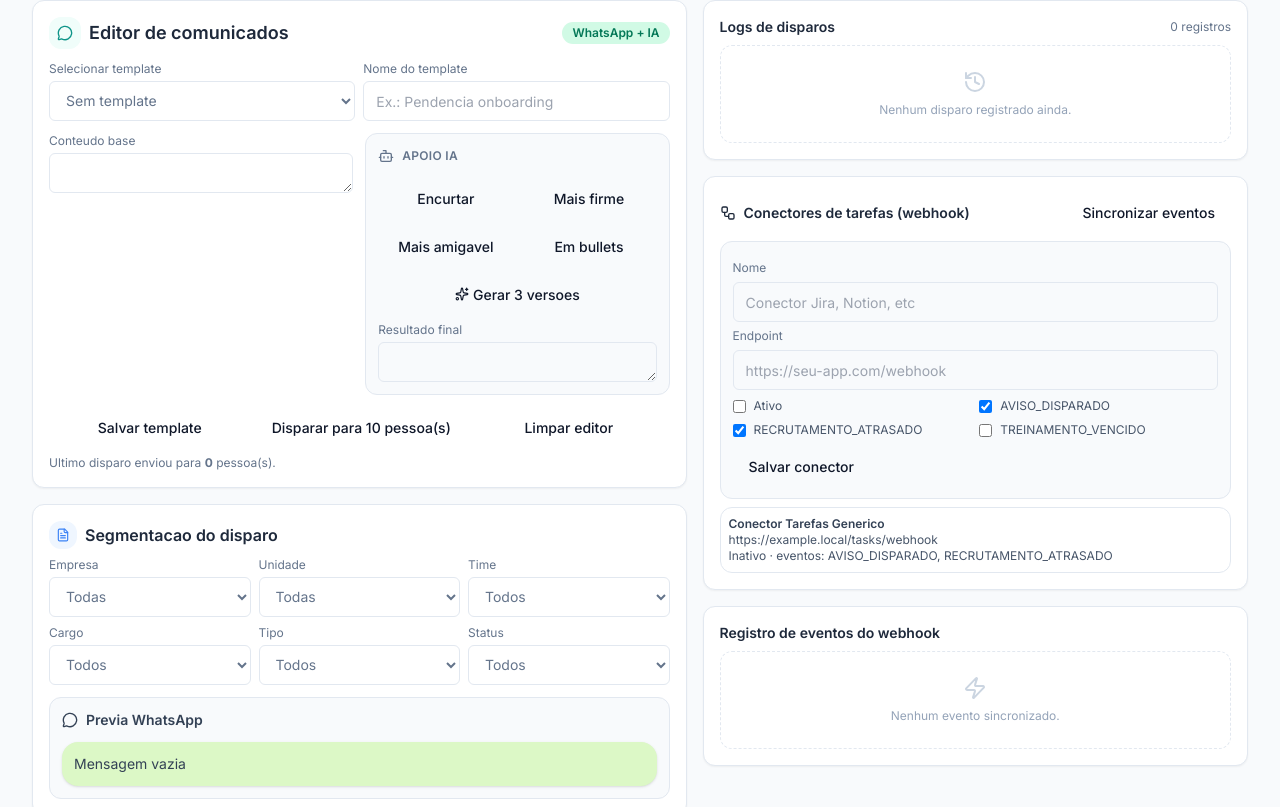
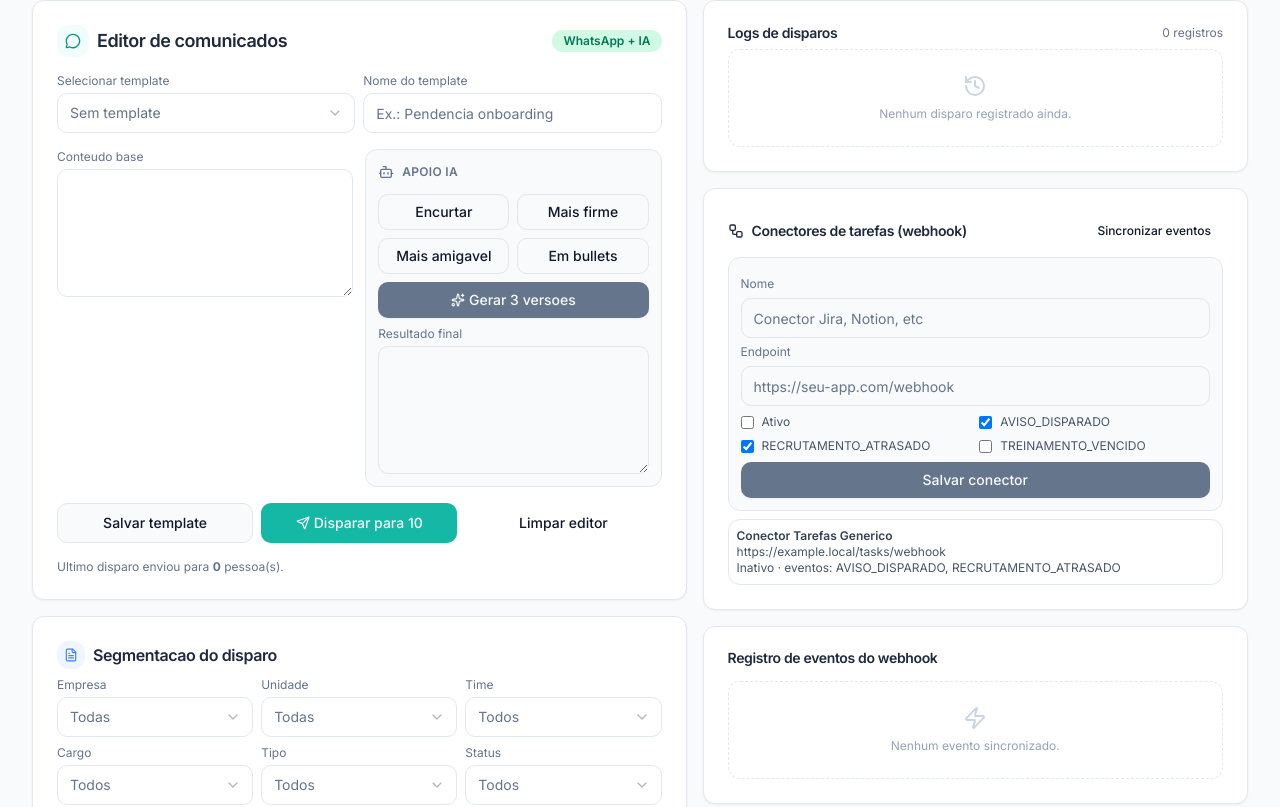
Before and after one commit to vaquev01/rh-manager, a Next.js app: page /comunicados in a window 1280 px wide. Shown: the part 253-1060 px from the top of the page. Built offline with nearby package versions, Linux system fonts and the light colour scheme.

Commit message:
feat: modernize secondary pages (comunicados, recrutamento, configuracoes) with design system components

```diff
--- a/src/app/comunicados/page.tsx
+++ b/src/app/comunicados/page.tsx
@@ -4,8 +4,14 @@ import { useMemo, useState } from "react";
 import { Bot, FileText, History, MessageCircle, Send, Sparkles, Workflow, Zap } from "lucide-react";
 
 import { useToast } from "@/components/toast";
+import { useAppState } from "@/components/state-provider";
 
-import { useAppState } from "@/components/state-provider";
+import { Button } from "@/components/ui/button";
+import { Card, CardContent, CardHeader, CardTitle } from "@/components/ui/card";
+import { Input } from "@/components/ui/input";
+import { Select } from "@/components/ui/select";
+import { Textarea } from "@/components/ui/textarea";
+import { Badge } from "@/components/ui/badge";
 
 function aiTransform(action: string, text: string): string {
   const cleanText = text.trim();
@@ -149,22 +155,25 @@ export default function ComunicadosPage() {
   return (
     <div className="page-enter grid gap-4 xl:grid-cols-[1.2fr,1fr]">
       <section className="space-y-4">
-        <div className="panel p-4">
-          <div className="mb-3 flex items-center justify-between">
+        <Card>
+          <CardHeader className="p-4 pb-2">
+            <div className="flex items-center justify-between">
               <div className="flex items-center gap-2">
                 <span className="inline-flex h-8 w-8 items-center justify-center rounded-lg bg-teal-50">
                   <MessageCircle className="h-4 w-4 text-teal-600" />
                 </span>
-              <h2 className="text-lg font-semibold text-slate-800">Editor de comunicados</h2>
+                <CardTitle className="text-lg font-semibold text-slate-800">Editor de comunicados</CardTitle>
               </div>
-            <span className="badge badge-ok">WhatsApp + IA</span>
+              <Badge variant="ok">WhatsApp + IA</Badge>
             </div>
+          </CardHeader>
 
+          <CardContent className="p-4 pt-2 space-y-4">
             <div className="grid gap-2 md:grid-cols-2">
               <label className="text-xs text-slate-500">
                 Selecionar template
-              <select
-                className="select mt-1"
+                <Select
+                  className="mt-1"
                   value={selectedTemplateId}
                   onChange={(event) => {
                     const value = event.target.value;
@@ -182,13 +191,13 @@ export default function ComunicadosPage() {
                       {template.nome}
                     </option>
                   ))}
-              </select>
+                </Select>
               </label>
 
               <label className="text-xs text-slate-500">
                 Nome do template
-              <input
-                className="input mt-1"
+                <Input
+                  className="mt-1"
                   value={templateNameDraft}
                   onChange={(event) => setTemplateNameDraft(event.target.value)}
                   placeholder="Ex.: Pendencia onboarding"
@@ -196,11 +205,11 @@ export default function ComunicadosPage() {
               </label>
             </div>
 
-          <div className="mt-3 grid gap-3 md:grid-cols-2">
+            <div className="grid gap-3 md:grid-cols-2">
               <label className="text-xs text-slate-500">
                 Conteudo base
-              <textarea
-                className="textarea mt-1"
+                <Textarea
+                  className="mt-1 h-32"
                   value={editorText}
                   onChange={(event) => {
                     setEditorText(event.target.value);
@@ -217,28 +226,28 @@ export default function ComunicadosPage() {
                   Apoio IA
                 </p>
                 <div className="mt-2 grid grid-cols-2 gap-2">
-                <button className="button" onClick={() => setAiResult(aiTransform("shorten", editorText))}>
+                  <Button variant="outline" size="sm" onClick={() => setAiResult(aiTransform("shorten", editorText))}>
                     Encurtar
-                </button>
-                <button className="button" onClick={() => setAiResult(aiTransform("firm", editorText))}>
+                  </Button>
+                  <Button variant="outline" size="sm" onClick={() => setAiResult(aiTransform("firm", editorText))}>
                     Mais firme
-                </button>
-                <button className="button" onClick={() => setAiResult(aiTransform("friendly", editorText))}>
+                  </Button>
+                  <Button variant="outline" size="sm" onClick={() => setAiResult(aiTransform("friendly", editorText))}>
                     Mais amigavel
-                </button>
-                <button className="button" onClick={() => setAiResult(aiTransform("bullets", editorText))}>
+                  </Button>
+                  <Button variant="outline" size="sm" onClick={() => setAiResult(aiTransform("bullets", editorText))}>
                     Em bullets
-                </button>
-                <button className="button secondary col-span-2" onClick={() => setAiResult(aiTransform("versions", editorText))}>
+                  </Button>
+                  <Button variant="secondary" size="sm" className="col-span-2" onClick={() => setAiResult(aiTransform("versions", editorText))}>
                     <Sparkles className="mr-1 inline h-3.5 w-3.5" />
                     Gerar 3 versoes
-                </button>
+                  </Button>
                 </div>
 
                 <label className="mt-2 block text-xs text-slate-500">
                   Resultado final
-                <textarea
-                  className="textarea mt-1"
+                  <Textarea
+                    className="mt-1 h-32"
                     value={aiResult}
                     onChange={(event) => setAiResult(event.target.value)}
                   />
@@ -246,9 +255,9 @@ export default function ComunicadosPage() {
               </div>
             </div>
 
-          <div className="mt-3 grid gap-2 md:grid-cols-3">
-            <button
-              className="button"
+            <div className="grid gap-2 md:grid-cols-3">
+              <Button
+                variant="outline"
                 onClick={() => {
                   if (!templateNameDraft.trim()) {
                     toast("Informe um nome para o template.", "error");
@@ -271,10 +280,10 @@ export default function ComunicadosPage() {
                 }}
               >
                 Salvar template
-            </button>
+              </Button>
 
-            <button
-              className="button primary"
+              <Button
+                variant="primary"
                 onClick={() => {
                   const recipients = sendCommunication({
                     templateId: selectedTemplateId || undefined,
@@ -287,11 +296,11 @@ export default function ComunicadosPage() {
                 }}
               >
                 <Send className="mr-1 inline h-3.5 w-3.5" />
-              Disparar para {recipientPreviewCount} pessoa(s)
-            </button>
+                Disparar para {recipientPreviewCount}
+              </Button>
 
-            <button
-              className="button ghost"
+              <Button
+                variant="ghost"
                 onClick={() => {
                   setEditorText("");
                   setAiResult("");
@@ -300,26 +309,30 @@ export default function ComunicadosPage() {
                 }}
               >
                 Limpar editor
-            </button>
+              </Button>
             </div>
 
-          <p className="mt-2 text-xs text-slate-500">
+            <p className="text-xs text-slate-500">
               Ultimo disparo enviou para <strong>{lastRecipients}</strong> pessoa(s).
             </p>
-        </div>
+          </CardContent>
+        </Card>
 
-        <div className="panel p-4">
+        <Card>
+          <CardHeader className="p-4 pb-2">
             <div className="flex items-center gap-2">
               <span className="inline-flex h-7 w-7 items-center justify-center rounded-lg bg-blue-50">
                 <FileText className="h-3.5 w-3.5 text-blue-500" />
               </span>
-            <h3 className="text-base font-semibold text-slate-800">Segmentacao do disparo</h3>
+              <CardTitle className="text-base font-semibold text-slate-800">Segmentacao do disparo</CardTitle>
             </div>
-          <div className="mt-2 grid gap-2 md:grid-cols-3">
+          </CardHeader>
+          <CardContent className="p-4 pt-0">
+            <div className="grid gap-2 md:grid-cols-3">
               <label className="text-xs text-slate-500">
                 Empresa
-              <select
-                className="select mt-1"
+                <Select
+                  className="mt-1"
                   value={segmentacao.companyId ?? ""}
                   onChange={(event) =>
                     setSegmentacao((previous) => ({
@@ -336,13 +349,13 @@ export default function ComunicadosPage() {
                       {company.nome}
                     </option>
                   ))}
-              </select>
+                </Select>
               </label>
 
               <label className="text-xs text-slate-500">
                 Unidade
-              <select
-                className="select mt-1"
+                <Select
+                  className="mt-1"
                   value={segmentacao.unitId ?? ""}
                   onChange={(event) =>
                     setSegmentacao((previous) => ({
@@ -358,13 +371,13 @@ export default function ComunicadosPage() {
                       {unit.nome}
                     </option>
                   ))}
-              </select>
+                </Select>
               </label>
 
               <label className="text-xs text-slate-500">
                 Time
-              <select
-                className="select mt-1"
+                <Select
+                  className="mt-1"
                   value={segmentacao.teamId ?? ""}
                   onChange={(event) =>
                     setSegmentacao((previous) => ({
@@ -379,13 +392,13 @@ export default function ComunicadosPage() {
                       {team.nome}
                     </option>
                   ))}
-              </select>
+                </Select>
               </label>
 
               <label className="text-xs text-slate-500">
                 Cargo
-              <select
-                className="select mt-1"
+                <Select
+                  className="mt-1"
                   value={segmentacao.cargoId ?? ""}
                   onChange={(event) =>
                     setSegmentacao((previous) => ({
@@ -400,13 +413,13 @@ export default function ComunicadosPage() {
                       {role.nome}
                     </option>
                   ))}
-              </select>
+                </Select>
               </label>
 
               <label className="text-xs text-slate-500">
                 Tipo
-              <select
-                className="select mt-1"
+                <Select
+                  className="mt-1"
                   value={segmentacao.tipo ?? ""}
                   onChange={(event) =>
                     setSegmentacao((previous) => ({
@@ -418,13 +431,13 @@ export default function ComunicadosPage() {
                   <option value="">Todos</option>
                   <option value="FIXO">Fixo</option>
                   <option value="FREELA">Freela</option>
-              </select>
+                </Select>
               </label>
 
               <label className="text-xs text-slate-500">
                 Status
-              <select
-                className="select mt-1"
+                <Select
+                  className="mt-1"
                   value={segmentacao.status ?? ""}
                   onChange={(event) =>
                     setSegmentacao((previous) => ({
@@ -445,7 +458,7 @@ export default function ComunicadosPage() {
                   <option value="FERIAS">Ferias</option>
                   <option value="AFASTADO">Afastado</option>
                   <option value="OFF_HOJE">Off hoje</option>
-              </select>
+                </Select>
               </label>
             </div>
 
@@ -460,18 +473,21 @@ export default function ComunicadosPage() {
                 ))}
               </div>
             </div>
-        </div>
+          </CardContent>
+        </Card>
 
-        <div className="panel p-4">
+        <Card>
+          <CardHeader className="p-4 pb-2">
             <div className="flex flex-wrap items-center justify-between gap-2">
               <div className="flex items-center gap-2">
                 <span className="inline-flex h-7 w-7 items-center justify-center rounded-lg bg-amber-50">
                   <Zap className="h-3.5 w-3.5 text-amber-500" />
                 </span>
-              <h3 className="text-base font-semibold text-slate-800">Automacoes por evento</h3>
+                <CardTitle className="text-base font-semibold text-slate-800">Automacoes por evento</CardTitle>
               </div>
-            <button
-              className="button secondary"
+              <Button
+                variant="secondary"
+                size="sm"
                 onClick={() => {
                   const result = runCommunicationAutomations();
                   setLastAutomationResult(result);
@@ -479,13 +495,15 @@ export default function ComunicadosPage() {
                 }}
               >
                 Executar automacoes agora
-            </button>
+              </Button>
             </div>
-          <p className="mt-1 text-xs text-slate-500">
+          </CardHeader>
+          <CardContent className="p-4 pt-0">
+            <p className="mt-1 text-xs text-slate-500 mb-2">
               Ultima execucao: {lastAutomationResult.campanhas} campanha(s),{" "}
               {lastAutomationResult.destinatarios} destinatario(s)
             </p>
-          <div className="mt-2 grid gap-2 md:grid-cols-2">
+            <div className="grid gap-2 md:grid-cols-2">
               {state.automationRules.map((rule) => {
                 const eventLabel: Record<string, string> = {
                   DOC_PENDENTE: "Documento pendente",
@@ -497,7 +515,7 @@ export default function ComunicadosPage() {
                 return (
                   <label
                     key={rule.id}
-                className="flex items-center justify-between rounded-lg border border-slate-200 bg-white px-3 py-2 text-sm text-slate-700"
+                    className="flex items-center justify-between rounded-lg border border-slate-200 bg-white px-3 py-2 text-sm text-slate-700 hover:bg-slate-50 transition-colors"
                   >
                     <div>
                       <span className="font-medium">{eventLabel[rule.evento] ?? rule.evento}</span>
@@ -505,6 +523,7 @@ export default function ComunicadosPage() {
                     </div>
                     <input
                       type="checkbox"
+                      className="rounded border-slate-300 text-primary focus:ring-primary"
                       checked={rule.ativo}
                       onChange={(event) => toggleAutomationRule(rule.evento, event.target.checked)}
                     />
@@ -512,15 +531,19 @@ export default function ComunicadosPage() {
                 );
               })}
             </div>
-        </div>
+          </CardContent>
+        </Card>
       </section>
 
       <aside className="space-y-4">
-        <div className="panel p-4">
-          <div className="mb-2 flex items-center justify-between">
-            <h3 className="text-sm font-semibold text-slate-800">Logs de disparos</h3>
+        <Card>
+          <CardHeader className="p-4 pb-2">
+            <div className="flex items-center justify-between">
+              <CardTitle className="text-sm font-semibold text-slate-800">Logs de disparos</CardTitle>
               <span className="text-xs text-slate-500">{state.communicationLogs.length} registros</span>
             </div>
+          </CardHeader>
+          <CardContent className="p-4 pt-0">
             <ul className="max-h-80 space-y-2 overflow-auto text-xs text-slate-600">
               {campaignsWithDetails.map(({ campaign, recipients }) => (
                 <li key={campaign.id} className="rounded-lg border border-slate-200 bg-white p-2">
@@ -547,24 +570,28 @@ export default function ComunicadosPage() {
                 </li>
               )}
             </ul>
-        </div>
+          </CardContent>
+        </Card>
 
-        <div className="panel p-4">
-          <div className="mb-2 flex items-center justify-between">
-            <h3 className="inline-flex items-center gap-2 text-sm font-semibold text-slate-800">
+        <Card>
+          <CardHeader className="p-4 pb-2">
+            <div className="flex items-center justify-between">
+              <CardTitle className="inline-flex items-center gap-2 text-sm font-semibold text-slate-800">
                 <Workflow className="h-4 w-4" />
                 Conectores de tarefas (webhook)
-            </h3>
-            <button className="button ghost px-2 py-1 text-xs" onClick={() => { syncConnectorEvents(); toast("Eventos sincronizados.", "success"); }}>
+              </CardTitle>
+              <Button variant="ghost" size="sm" className="px-2 py-1 text-xs" onClick={() => { syncConnectorEvents(); toast("Eventos sincronizados.", "success"); }}>
                 Sincronizar eventos
-            </button>
+              </Button>
             </div>
+          </CardHeader>
 
+          <CardContent className="p-4 pt-0">
             <div className="space-y-2 rounded-xl border border-slate-200 bg-slate-50 p-3">
               <label className="text-xs text-slate-500">
                 Nome
-              <input
-                className="input mt-1"
+                <Input
+                  className="mt-1"
                   placeholder="Conector Jira, Notion, etc"
                   value={webhookDraft.nome}
                   onChange={(event) =>
@@ -575,8 +602,8 @@ export default function ComunicadosPage() {
 
               <label className="text-xs text-slate-500">
                 Endpoint
-              <input
-                className="input mt-1"
+                <Input
+                  className="mt-1"
                   placeholder="https://seu-app.com/webhook"
                   value={webhookDraft.endpoint}
                   onChange={(event) =>
@@ -589,6 +616,7 @@ export default function ComunicadosPage() {
                 <label className="inline-flex items-center gap-2">
                   <input
                     type="checkbox"
+                    className="rounded border-slate-300 text-primary focus:ring-primary"
                     checked={webhookDraft.ativo}
                     onChange={(event) =>
                       setWebhookDraft((previous) => ({ ...previous, ativo: event.target.checked }))
@@ -599,6 +627,7 @@ export default function ComunicadosPage() {
                 <label className="inline-flex items-center gap-2">
                   <input
                     type="checkbox"
+                    className="rounded border-slate-300 text-primary focus:ring-primary"
                     checked={webhookDraft.aviso}
                     onChange={(event) =>
                       setWebhookDraft((previous) => ({ ...previous, aviso: event.target.checked }))
@@ -609,6 +638,7 @@ export default function ComunicadosPage() {
                 <label className="inline-flex items-center gap-2">
                   <input
                     type="checkbox"
+                    className="rounded border-slate-300 text-primary focus:ring-primary"
                     checked={webhookDraft.recrutamento}
                     onChange={(event) =>
                       setWebhookDraft((previous) => ({ ...previous, recrutamento: event.target.checked }))
@@ -619,6 +649,7 @@ export default function ComunicadosPage() {
                 <label className="inline-flex items-center gap-2">
                   <input
                     type="checkbox"
+                    className="rounded border-slate-300 text-primary focus:ring-primary"
                     checked={webhookDraft.treinamento}
                     onChange={(event) =>
                       setWebhookDraft((previous) => ({ ...previous, treinamento: event.target.checked }))
@@ -628,8 +659,10 @@ export default function ComunicadosPage() {
                 </label>
               </div>
 
-            <button
-              className="button secondary"
+              <Button
+                variant="secondary"
+                size="sm"
+                className="w-full"
                 onClick={() => {
                   const events = [
                     webhookDraft.aviso ? "AVISO_DISPARADO" : null,
@@ -664,7 +697,7 @@ export default function ComunicadosPage() {
                 }}
               >
                 Salvar conector
-            </button>
+              </Button>
             </div>
 
             <ul className="mt-2 max-h-40 space-y-2 overflow-auto text-xs text-slate-600">
@@ -678,10 +711,14 @@ export default function ComunicadosPage() {
                 </li>
               ))}
             </ul>
-        </div>
+          </CardContent>
+        </Card>
 
-        <div className="panel p-4">
-          <h3 className="text-sm font-semibold text-slate-800">Registro de eventos do webhook</h3>
+        <Card>
+          <CardHeader className="p-4 pb-2">
+            <CardTitle className="text-sm font-semibold text-slate-800">Registro de eventos do webhook</CardTitle>
+          </CardHeader>
+          <CardContent className="p-4 pt-0">
             <ul className="mt-2 max-h-56 space-y-2 overflow-auto text-xs text-slate-600">
               {[...state.connectorEvents]
                 .reverse()
@@ -700,7 +737,8 @@ export default function ComunicadosPage() {
                 </li>
               )}
             </ul>
-        </div>
+          </CardContent>
+        </Card>
       </aside>
     </div>
   );
```
Also changed, not shown: src/app/configuracoes/page.tsx (+83 -55 lines), src/app/recrutamento/page.tsx (+117 -85 lines). Lines whose indentation alone changed are shown as unchanged.
